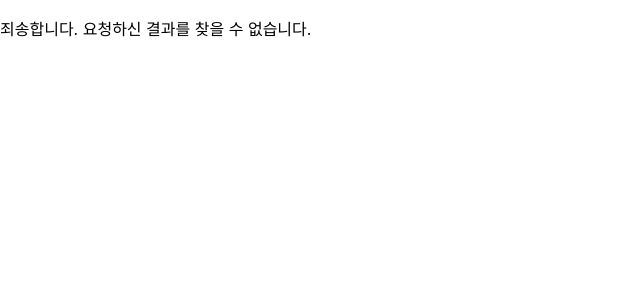
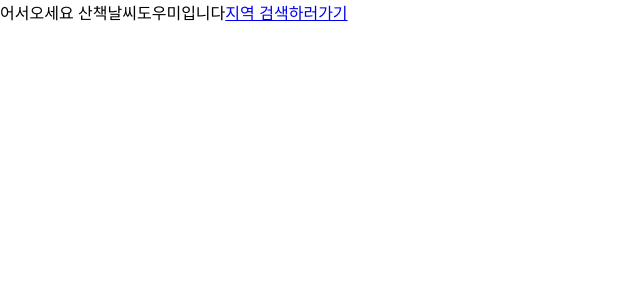
Before and after one commit to arbor0428/WeatherWithPuppy, a React (Create React App) app: page / in a window 1280 px wide. Shown: the top 300 px of the page, without its empty margins (0-640 px from the left). Built offline with nearby package versions, Linux system fonts and the light colour scheme; no server answers.

Commit message:
페이지 분리하기

```diff
--- a/src/pages/Home.jsx
+++ b/src/pages/Home.jsx
@@ -1,50 +1,17 @@
-import React, { useState, useEffect } from 'react';
-import { fetchCityNames, fetchSearchResult } from '../api/airInfoApi';
-import SearchCity from './SearchCity/SearchCity';
-import SearchCityResult from './SearchCityResult/SearchCityResult';
-import Notfound from './NotFound'
+import React from 'react';
+import { Link } from 'react-router-dom';
 
 function Home() {
-    const [error, setError] = useState(null);
-    const [searchResult, setSearchResult] = useState(null);
-    const [cityNames, setCityNames] = useState([]);
-    const [selectedSido, setSelectedSido] = useState('서울'); // 기본값으로 '서울' 설정
-
-    useEffect(() => {
-        setError(null);
-
-        const fetchData = async () => {
-        try {
-            const cities = await fetchCityNames(selectedSido);
-            setCityNames(cities);
-        } catch (error) {
-            setError(error);
-        }
-        };
-
-        fetchData();
-    }, [selectedSido]);
-
-    const search = async (selectedCity) => {
-        try {
-        const result = await fetchSearchResult(selectedCity);
-            setSearchResult(result);
-        } catch (error) {
-            setError(error);
-            setSearchResult(null);
-        }
-    };
-
-    if (error) {
-        return <Notfound error={error} />; // 에러 페이지로 전환
-    }
 
     return (
-        <div className="App">
-            <h1>대기 오염 정보 검색</h1>
-            <SearchCity search={search} cityNames={cityNames} selectedSido={selectedSido} setSelectedSido={setSelectedSido} />
-            <SearchCityResult data={searchResult} />
-        </div>
+        <>
+            <div className="App">
+                어서오세요 산책날씨도우미입니다
+                <Link to='/SearchCity'>
+                    지역 검색하러가기
+                </Link>
+            </div>
+        </>
     );
 }
 
--- a/src/pages/SearchCity/SearchCity.jsx
+++ b/src/pages/SearchCity/SearchCity.jsx
@@ -1,8 +1,49 @@
-import React from 'react';
+import React, { useState, useEffect } from 'react';
+import { fetchCityNames, fetchSearchResult } from '../../api/airInfoApi';
+import SearchCityResult from '../SearchCityResult/SearchCityResult';
+import Notfound from '../NotFound';
 
 const sidos = ['서울', '부산', '대구', '인천', '광주', '대전', '울산', '경기', '강원', '충북', '충남', '전북', '전남', '경북', '경남', '제주', '세종'];
 
-function SearchCity({ search, cityNames, selectedSido, setSelectedSido }) {
+function SearchCity() {
+    const [error, setError] = useState(null);
+    const [searchResult, setSearchResult] = useState(null);
+    const [cityNames, setCityNames] = useState([]);
+    const [selectedSido, setSelectedSido] = useState('서울'); // 기본값으로 '서울' 설정
+    const [showSearchResult, setShowSearchResult] = useState(false); // 검색 결과를 보여줄지 여부
+
+    useEffect(() => {
+        setError(null);
+
+        const fetchData = async () => {
+        try {
+            const cities = await fetchCityNames(selectedSido);
+            setCityNames(cities);
+        } catch (error) {
+            setError(error);
+        }
+        };
+
+        fetchData();
+    }, [selectedSido]);
+
+    const search = async (selectedCity) => {
+        try {
+        const result = await fetchSearchResult(selectedCity);
+            setSearchResult(result);
+            setShowSearchResult(true); // 검색 결과를 보여주도록 설정
+        } catch (error) {
+            setError(error);
+            setSearchResult(null);
+            setShowSearchResult(false); // 검색 결과를 숨기도록 설정
+        }
+    };
+
+    if (error) {
+        return <Notfound error={error} />;
+    }
+
+
     const handleChangeSido = (event) => {
         setSelectedSido(event.target.value);
     };
@@ -13,6 +54,8 @@ function SearchCity({ search, cityNames, selectedSido, setSelectedSido }) {
     };
 
     return (
+        <>
+        <h1>대기 오염 정보 검색</h1>
         <form onSubmit={handleSearch}>
             <label htmlFor="sido">시/도 선택: </label>
             <select id="sido" value={selectedSido} onChange={handleChangeSido}>
@@ -28,6 +71,8 @@ function SearchCity({ search, cityNames, selectedSido, setSelectedSido }) {
             </select>
             <button type="submit">검색</button>
         </form>
+        {showSearchResult && <SearchCityResult data={searchResult} />}
+        </>
     );
 }
 
```
